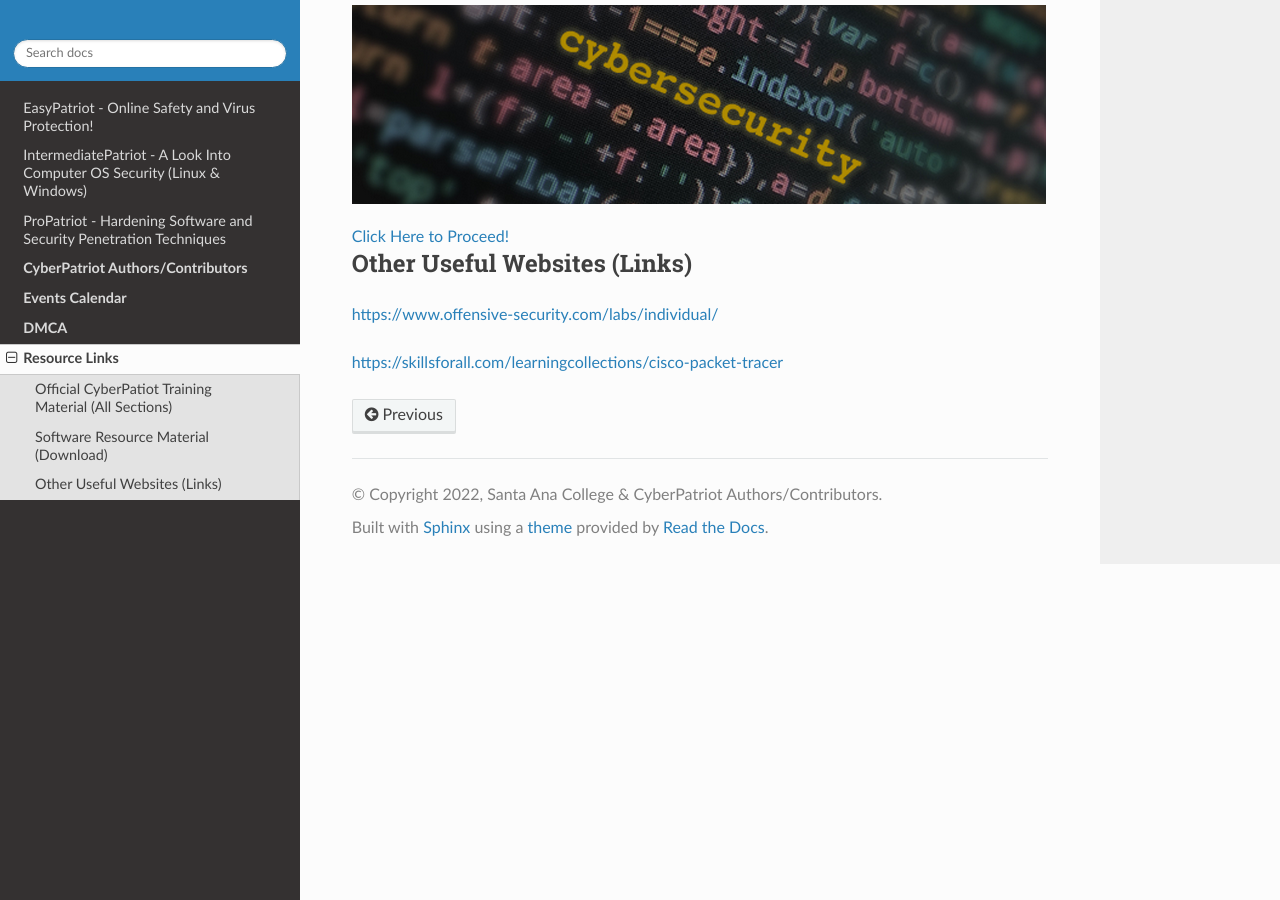
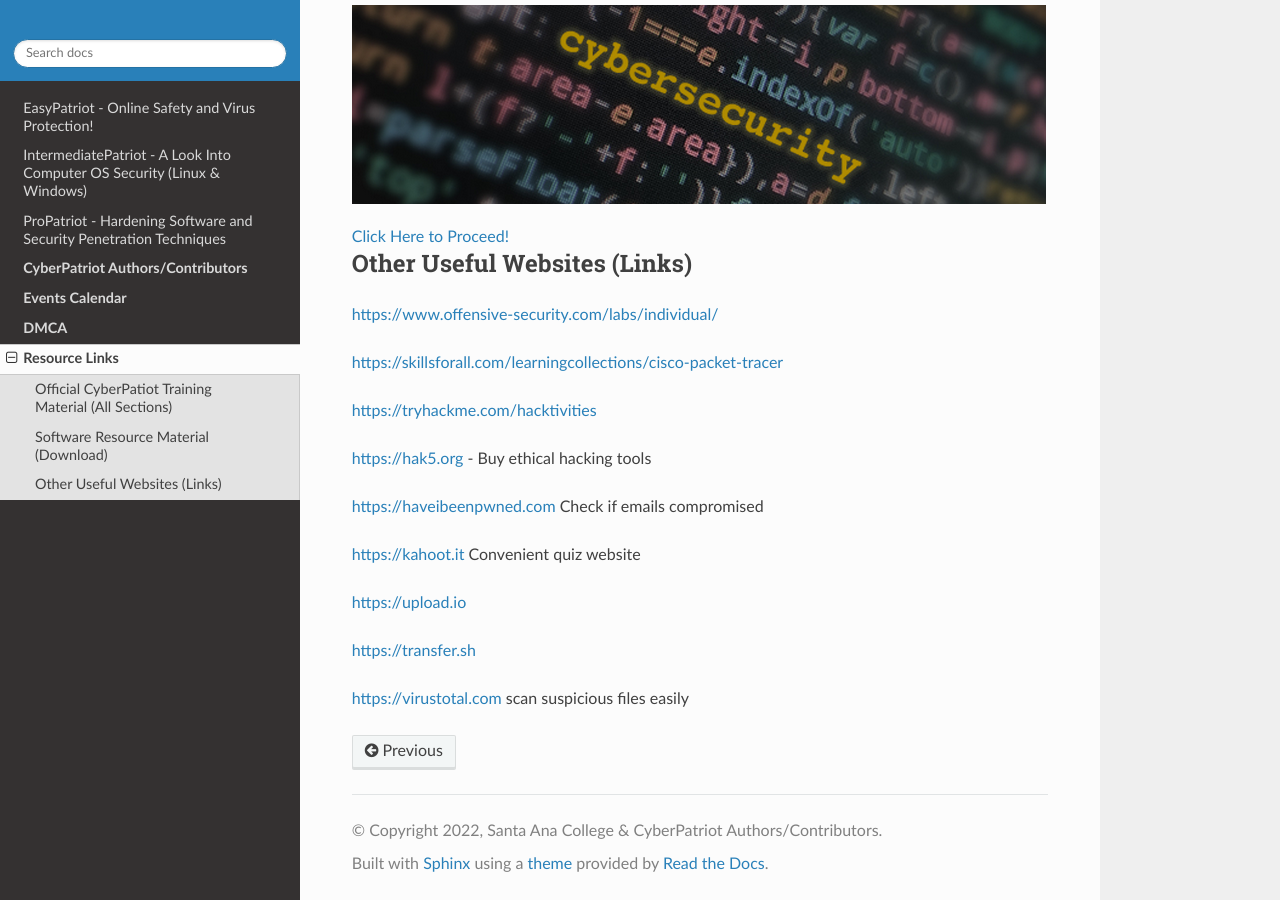
Before and after one commit to natt96z/cybersac, a Sphinx documentation site: the page built from docs/source/links.rst, in a window 1280 px wide and 900 px high, scrolled down 808 px. Built offline with Sphinx 7.4.7 and the Read the Docs theme 2.0.0, drawn with Linux system fonts in a browser that asks for light colours; pages that are not in the unit, such as notebooks, are missing from menus.

Commit message:
Update links.rst

```diff
--- a/docs/source/links.rst
+++ b/docs/source/links.rst
@@ -31,3 +31,17 @@ Other Useful Websites (Links)
 https://www.offensive-security.com/labs/individual/
 
 https://skillsforall.com/learningcollections/cisco-packet-tracer
+
+https://tryhackme.com/hacktivities
+
+https://hak5.org - Buy ethical hacking tools
+
+https://haveibeenpwned.com Check if emails compromised
+
+https://kahoot.it Convenient quiz website
+
+https://upload.io
+
+https://transfer.sh
+
+https://virustotal.com scan suspicious files easily
```
